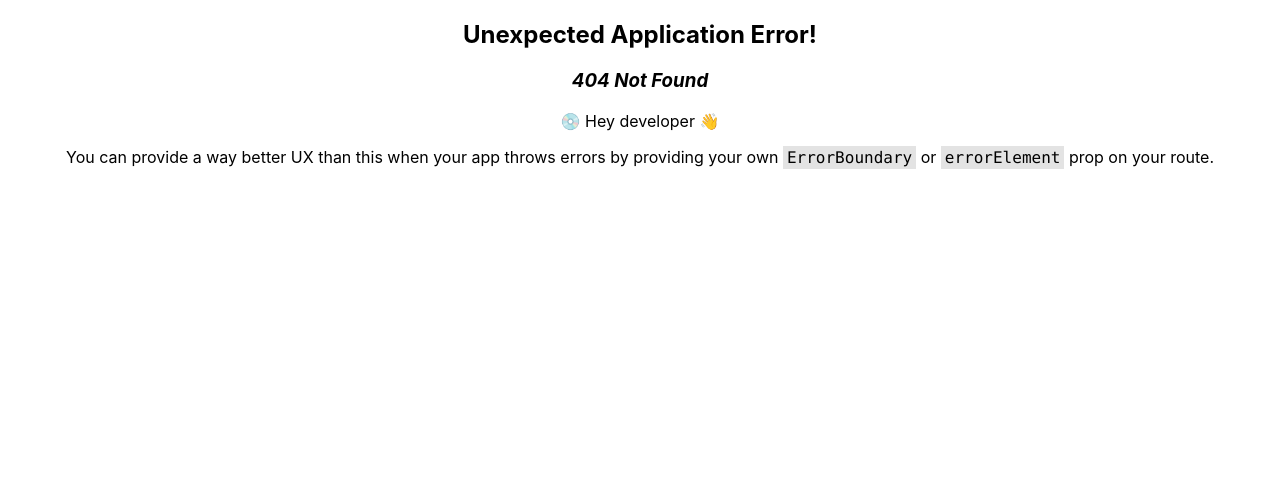
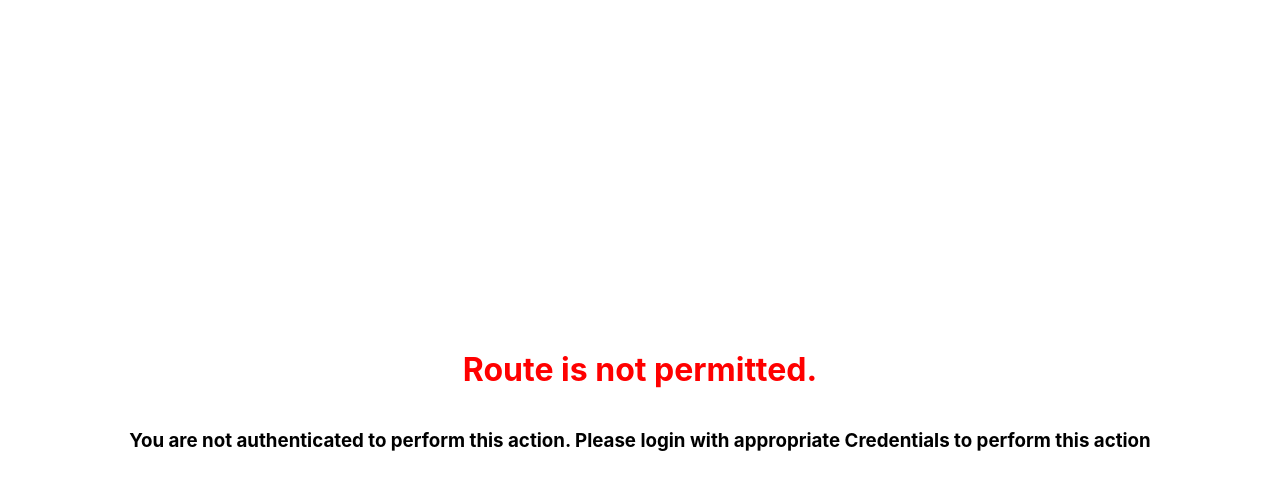
Before and after one commit to varendra007/Internship-management, a React (Create React App) app: page /unauthorized in a window 1280 px wide. Before the commit this address had no page. Shown: the top 490 px of the page. Built offline with nearby package versions, Linux system fonts and the light colour scheme.

Commit message:
added unauthenticated route

```diff
--- a/src/screens/Check.js
+++ b/src/screens/Unauthorized.js
@@ -66,11 +66,14 @@ const Check = () => {
 				display: 'flex',
 				alignItems: 'center',
 				justifyContent: 'center',
+				flexDirection: 'column',
 			}}
 		>
-			<h1>
-				{/* Chutiye Single hai tu <span style={{ color: 'red' }}>SINGLE</span> */}
-			</h1>
+			<h1 style={{ color: 'red' }}>Route is not permitted.</h1>
+			<h3>
+				You are not authenticated to perform this action. Please login with
+				appropriate Credentials to perform this action
+			</h3>
 			{/* <div
 				style={{
 					display: 'flex',
```
Also changed, not shown: src/App.js (+6 -2 lines).
